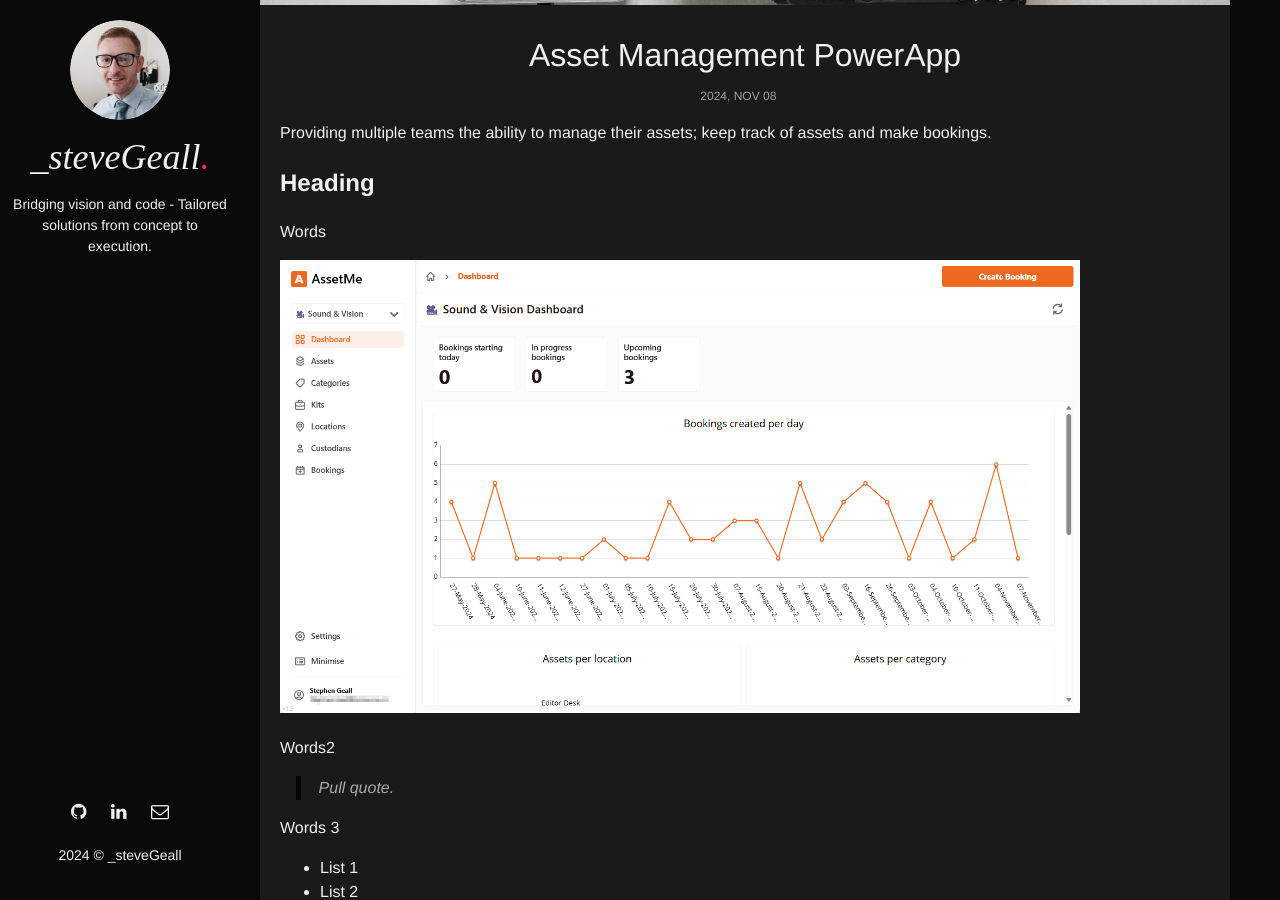
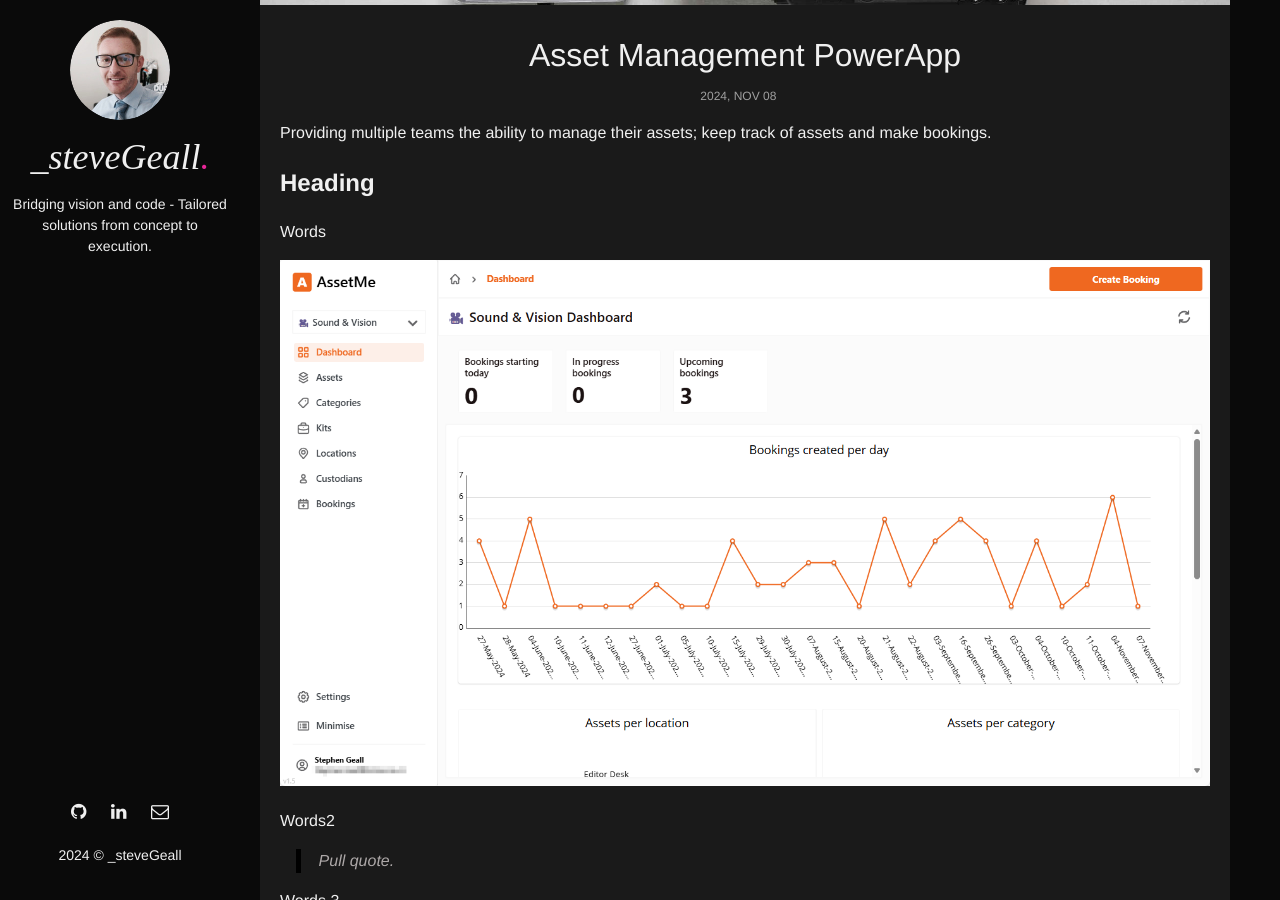
Before and after one commit to borough11/borough11.github.io, a Jekyll site: the page built from _posts/2024-11-09-powerapp-asset-management.markdown, in a window 1280 px wide and 900 px high, scrolled down 515 px. Built offline with Jekyll 4.4.1, drawn with Linux system fonts in a browser that asks for light colours; nearby versions of some CDN libraries.

Commit message:
modified:   _posts/2024-11-09-powerapp-asset-management.markdown

```diff
--- a/_posts/2024-11-09-powerapp-asset-management.markdown
+++ b/_posts/2024-11-09-powerapp-asset-management.markdown
@@ -12,7 +12,7 @@
 ## Heading
 Words
 
-![Asset Management PowerApp]({{site.baseurl}}/assets/img/powerapp-assetmanagement-2.png){: width="800" padding="10" }
+![Asset Management PowerApp]({{site.baseurl}}/assets/img/powerapp-assetmanagement-2.png){: padding="10px" }
 
 Words2
 
```
